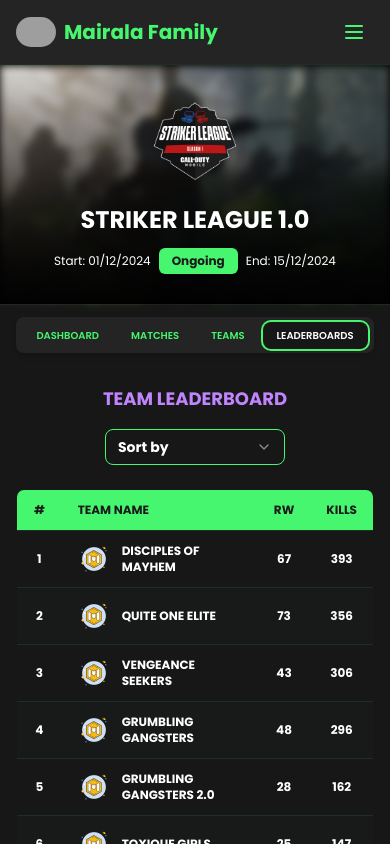
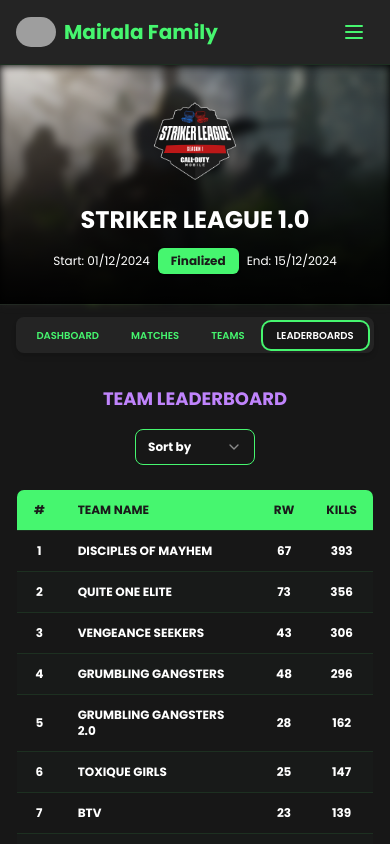
Before and after one commit to shahenwaz/mairala_family, a Next.js app: page /tournaments/StrikerLeague1 in a window 390 px wide. Both pictures are taken after a click on the tab "LEADERBOARDS". Shown: the top 844 px of the page. Built offline with nearby package versions, Linux system fonts and the light colour scheme; grey boxes are pictures that could not be loaded.

Commit message:
Updated Tournament Details Page - (Added colorScheme, Responsiveness for Sort filter), (Removed logo from the Table)

```diff
--- a/app/(root)/tournaments/StrikerLeague1/page.tsx
+++ b/app/(root)/tournaments/StrikerLeague1/page.tsx
@@ -8,7 +8,7 @@
     logo: "/images/SND_SLS1_LOGO.png",
     startDate: "01/12/2024",
     endDate: "15/12/2024",
-    status: "Ongoing",
+    status: "Finalized" as "Ongoing" | "Finalized", // Ensure the status matches the required type
     background: "/images/CODM_BG1.jpg",
   };
 
@@ -178,7 +178,7 @@
               </p>
             </TabsContent>
             <TabsContent value="leaderboards">
-              <TeamLeaderboard teams={teams} />
+              <TeamLeaderboard teams={teams} status={tournament.status} />
             </TabsContent>
           </Tabs>
         </div>
--- a/components/tournament/TeamLeaderboard.tsx
+++ b/components/tournament/TeamLeaderboard.tsx
@@ -18,20 +18,24 @@
 interface Team {
   rank: number;
   name: string;
-  logo: string;
   rw: number;
   kills: number;
 }
 
 interface TeamLeaderboardProps {
   teams: Team[];
+  status: "Ongoing" | "Finalized";
 }
 
-const TeamLeaderboard: React.FC<TeamLeaderboardProps> = ({ teams }) => {
+const TeamLeaderboard: React.FC<TeamLeaderboardProps> = ({ teams, status }) => {
   const [sortBy, setSortBy] = useState<"rw" | "kills">("kills");
   const [sortedTeams, setSortedTeams] = useState<Team[]>(
     [...teams].sort((a, b) => b.kills - a.kills) // Initial sort by kills
   );
+
+  // Determine the table header color based on the status
+  const tableHeaderColor =
+    status === "Ongoing" ? "bg-yellow-400" : "bg-primary";
 
   // Sort teams dynamically based on the selected criteria
   useEffect(() => {
@@ -61,7 +65,7 @@
         {/* Filter */}
         <div className="relative z-10">
           <Select onValueChange={(value) => setSortBy(value as "kills" | "rw")}>
-            <SelectTrigger className="w-[180px] border border-primary rounded-lg font-bold text-sm md:text-base hover:bg-muted/80 focus:ring-2 focus:ring-offset-2 focus:ring-primary">
+            <SelectTrigger className="w-[120px] md:w-[180px] border border-primary rounded-lg font-bold text-xs md:text-base hover:bg-muted/80 focus:ring-2 focus:ring-offset-2 focus:ring-primary">
               <SelectValue placeholder="Sort by" />
             </SelectTrigger>
             <SelectContent className="bg-card text-foreground shadow-lg rounded-md">
@@ -75,7 +79,7 @@
       {/* Table */}
       <Table className="w-full border border-muted rounded-lg overflow-hidden">
         <TableHeader>
-          <TableRow className="bg-primary text-primary-foreground">
+          <TableRow className={`${tableHeaderColor} text-primary-foreground`}>
             <TableCell className="px-4 py-3 font-bold text-xs md:text-sm lg:text-base text-center">
               #
             </TableCell>
@@ -102,14 +106,7 @@
                 {team.rank}
               </TableCell>
               <TableCell className="px-4 py-3 font-bold text-xs md:text-sm lg:text-base">
-                <div className="flex items-center gap-3">
-                  <img
-                    src={team.logo}
-                    alt={team.name}
-                    className="h-8 w-8 object-contain rounded-full"
-                  />
-                  <span>{team.name}</span>
-                </div>
+                <div className="flex items-center gap-3">{team.name}</div>
               </TableCell>
               <TableCell className="px-4 py-3 font-bold text-center text-xs md:text-sm lg:text-base">
                 {team.rw}
--- a/components/tournament/TournamentCard.tsx
+++ b/components/tournament/TournamentCard.tsx
@@ -39,7 +39,7 @@
   const badgeColor =
     colorScheme === "green"
       ? "bg-primary text-primary-foreground"
-      : "bg-yellow-400 text-neutral";
+      : "bg-yellow-400 text-primary-foreground";
 
   const titleColor =
     colorScheme === "green" ? "text-primary" : "text-yellow-400";
--- a/components/tournament/TournamentDetails.tsx
+++ b/components/tournament/TournamentDetails.tsx
@@ -19,6 +19,12 @@
   status,
   background,
 }) => {
+  // Determine the color scheme based on the tournament status
+  const badgeColor =
+    status === "Ongoing"
+      ? "bg-yellow-400 text-primary-foreground"
+      : "bg-primary text-primary-foreground";
+
   return (
     <div className="relative">
       {/* Background Section */}
@@ -44,7 +50,7 @@
           {/* Dates and Status */}
           <div className="flex flex-wrap justify-center items-center gap-2 text-secondary-foreground text-xs md:text-sm">
             <span>Start: {startDate}</span>
-            <Badge className="bg-primary text-primary-foreground font-bold px-3 py-1 rounded-md">
+            <Badge className={`font-bold px-3 py-1 rounded-md ${badgeColor}`}>
               {status}
             </Badge>
             <span>End: {endDate}</span>
```
